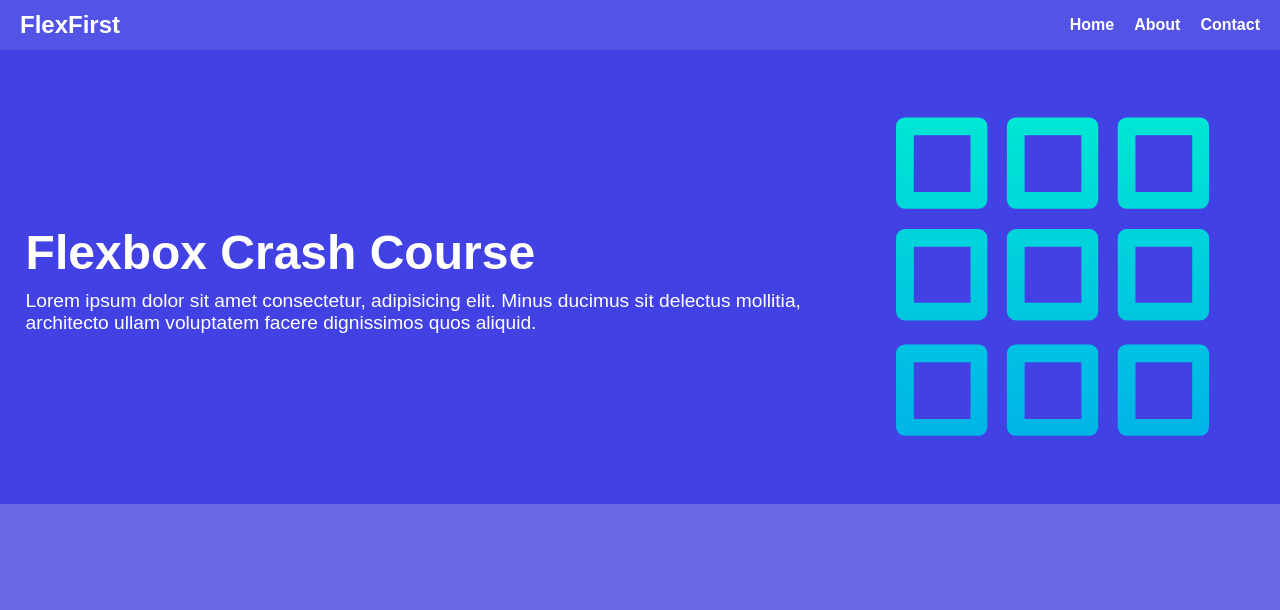
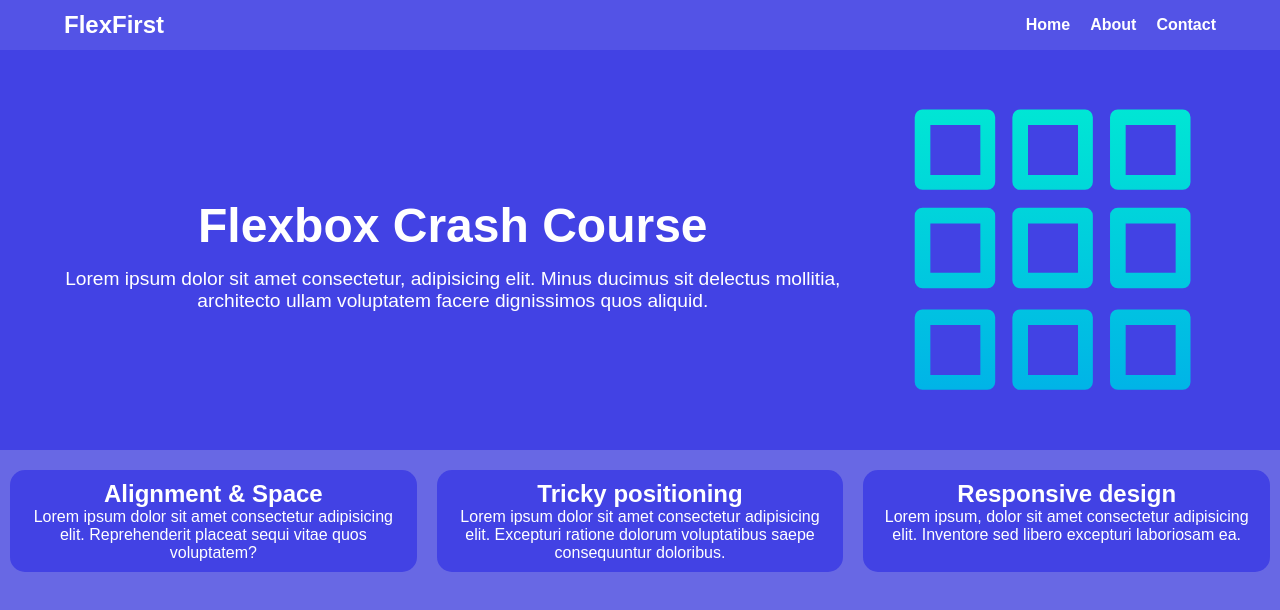
Before and after one commit to shinycascade/shinycascade.github.io, a plain HTML site: page index.html in a window 1280 px wide. Drawn offline with Linux system fonts and the light colour scheme.

Commit message:
1.2 text overflow and columns fixed

```diff
--- a/index.html
+++ b/index.html
@@ -35,5 +35,21 @@
     </div>
     </section>
   </header>
+  <main>
+    <section class="main-section">
+      <div class="main-card">
+        <h2>Alignment & Space</h2>
+        <p>Lorem ipsum dolor sit amet consectetur adipisicing elit. Reprehenderit placeat sequi vitae quos voluptatem?</p>
+      </div>
+      <div class="main-card">
+        <h2>Tricky positioning</h2>
+        <p>Lorem ipsum dolor sit amet consectetur adipisicing elit. Excepturi ratione dolorum voluptatibus saepe consequuntur doloribus.</p>
+      </div>
+      <div class="main-card">
+        <h2>Responsive design</h2>
+        <p>Lorem ipsum, dolor sit amet consectetur adipisicing elit. Inventore sed libero excepturi laboriosam ea.</p>
+      </div>
+    </section>
+  </main>
 </body>
 </html>
--- a/style.css
+++ b/style.css
@@ -27,6 +27,14 @@ nav .nav-wrapper {
   width: 100%;
   height: 50px;
   background-color: rgb(83, 83, 230);
+}
+
+.nav-wrapper > *:first-child {
+   margin-left: 5%;
+}
+
+.nav-wrapper > *:last-child {
+  margin-right: 5%;
 }
 
 .nav-wrapper > h1, ul {
@@ -60,29 +68,78 @@ header .header-section {
 }
 
 .header-section img {
-  max-width: 40vw;
-  min-width: 300px;
+  max-width: 400px;
+  min-width: 250px;
 }
 
 .text-section {
+  text-align: center;
   margin-left: 2vw;
   margin-top: 2vw;
   color: white;
   max-width: 50rem;
   font-size: 1.2rem;
-  margin-bottom: 15px;
+  margin-bottom: 10px;
 }
 
 .text-section h1 {
   line-height: 2.75rem;
-  margin-bottom: 15px;
+  margin-bottom: 20px;
   font-size: 3rem;
 }
 
 
+/* ------------ MAIN */
 
-@media (max-width: 700px) {
+main .main-section {
+  margin-top: 20px;
+  display: flex;
+  justify-content: center;
+  width: 100%;
+}
+
+.main-card {
+  flex: 1;
+  text-align: center;
+  color: white;
+  border-radius: 15px;
+  margin: 0px 10px;
+  /* width: 350px; */
+  /* height: 150px; */
+  background-color: rgb(66, 66, 228);
+  padding: 10px 20px;
+}
+
+.main-card p {
+  font-size: 1rem;
+}
+
+
+
+
+
+
+
+
+
+
+
+
+
+@media (max-width: 768px) {
   .header-section {
     flex-direction: column;
   }
+
+
+  main .main-section {
+    flex-direction: column;
+    align-items: center;
+    gap: 20px;
+  }
+
+  /* main .main-card {
+    flex: 0;
+    width: 80%;
+  } */
 }
```
